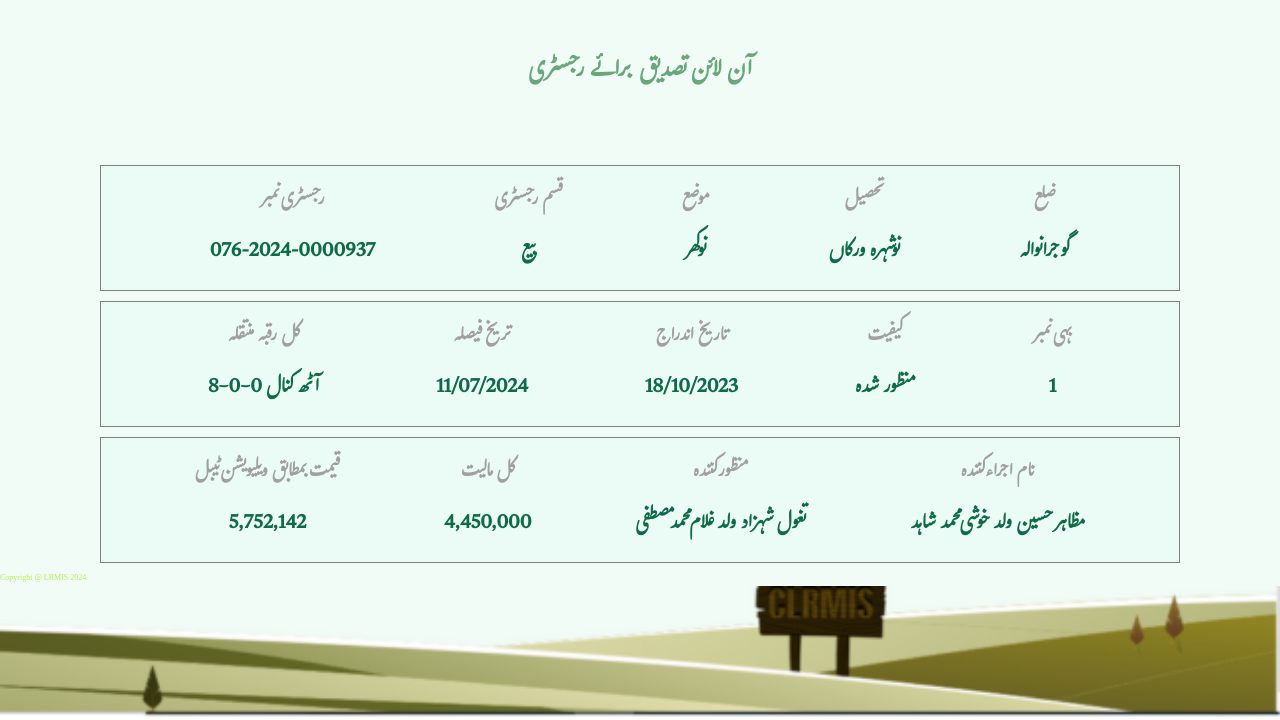
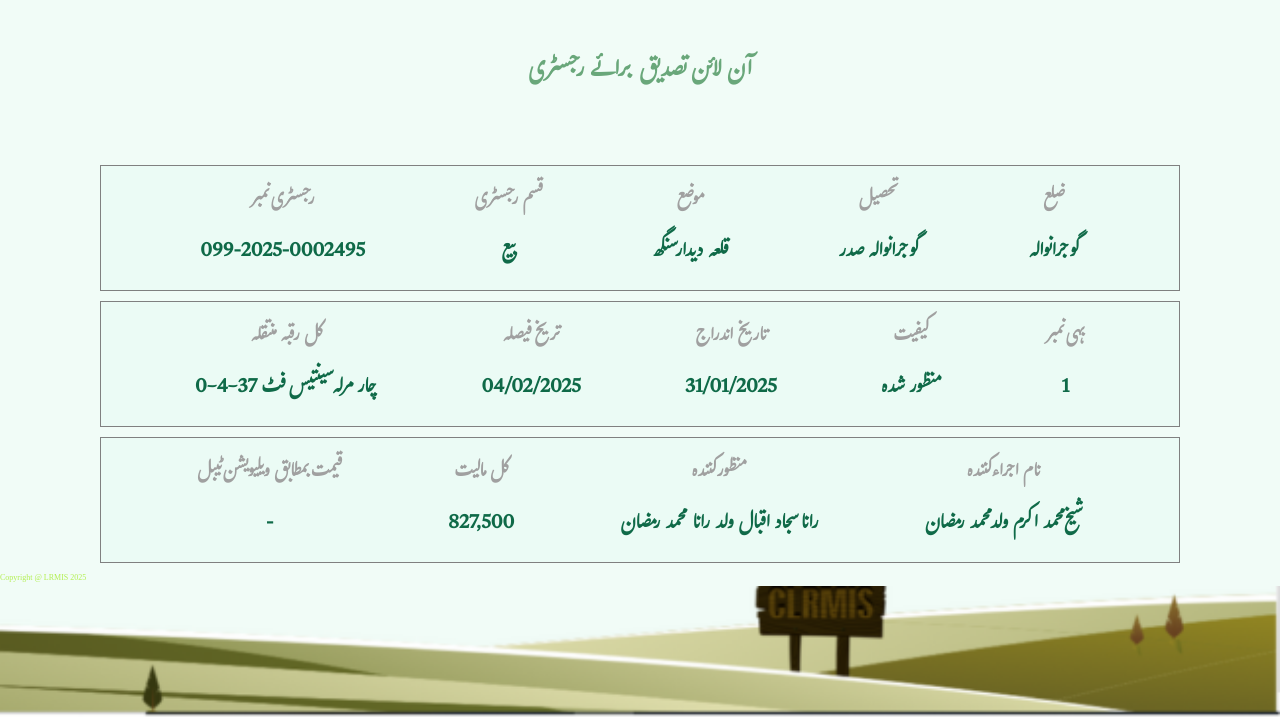
Before and after one commit to punjabzameen/Punjab53, a plain HTML site: page index.html in a window 1280 px wide. Shown: the part 80-800 px from the top of the page. Drawn offline with Linux system fonts and the light colour scheme.

Commit message:
Update index.html

```diff
--- a/index.html
+++ b/index.html
@@ -32,7 +32,7 @@
             <div class="item text1">
                 <h3>رجسٹری نمبر
                 </h3>
-                <p>076-2024-0000937
+                <p>099-2025-0002495
                 </p>
             </div>
             <div class="item text2"><h3>قسم رجسٹری
@@ -42,13 +42,13 @@
             <div class="item text3">
                 <h3>موضع
                 </h3>
-                <p>نوکھر
+                <p>قلعہ دیدار سنگھ
                 </p>
             </div>
             <div class="item text4">
                 <h3>تحصیل
                 </h3>
-                <p>نوشہرہ ورکاں
+                <p>گوجرانوالہ صدر
                 </p>
             </div>
             <div class="item text5">
@@ -63,18 +63,18 @@
             <div class="item text1">
                 <h3>کل رقبہ منتقلہ
                 </h3>
-                <p>8-0-0 آٹھ کنال
+                <p>0-4-37 چار مرلہ سینتیس فٹ
                 </p>
             </div>
             <div class="item text2"><h3>تریخ فیصلہ
 
             </h3>
-            <p>11/07/2024
+            <p>04/02/2025
             </p></div>
             <div class="item text3">
                 <h3>تاریخ اندراج
                 </h3>
-                <p>18/10/2023
+                <p>31/01/2025
                 </p>
             </div>
             <div class="item text4">
@@ -95,23 +95,23 @@
             <div class="item text1">
                 <h3>قیمت بمطابق ویلیویشن ٹیبل
                 </h3>
-                <p>5,752,142
+                <p>-
                 </p>
             </div>
             <div class="item text2"><h3>کل مالیت
             </h3>
-            <p>4,450,000
+            <p>827,500
             </p></div>
             <div class="item text3">
                 <h3>منظور کنندہ
                 </h3>
-                <p>تغول شہزاد ولد غلام محمد مصطفی
+                <p>رانا سجاد اقبال ولد رانا محمد رمضان
                 </p>
             </div>
             <div class="item text4">
                 <h3>نام اجراء کنندہ
                 </h3>
-                <p>مظاہر حسین ولد خوشی محمد شاہد
+                <p>شیخ محمد اکرم ولد محمد رمضان
                 </p>
             </div>
 
@@ -120,7 +120,7 @@
     </section>
     <!-- ----------------- Inage section------------------ -->
      <div class="bottom_img">
-        Copyright @ LRMIS 2024
+        Copyright @ LRMIS 2025
 
      </div>
      <!-- <div class="main">
```
